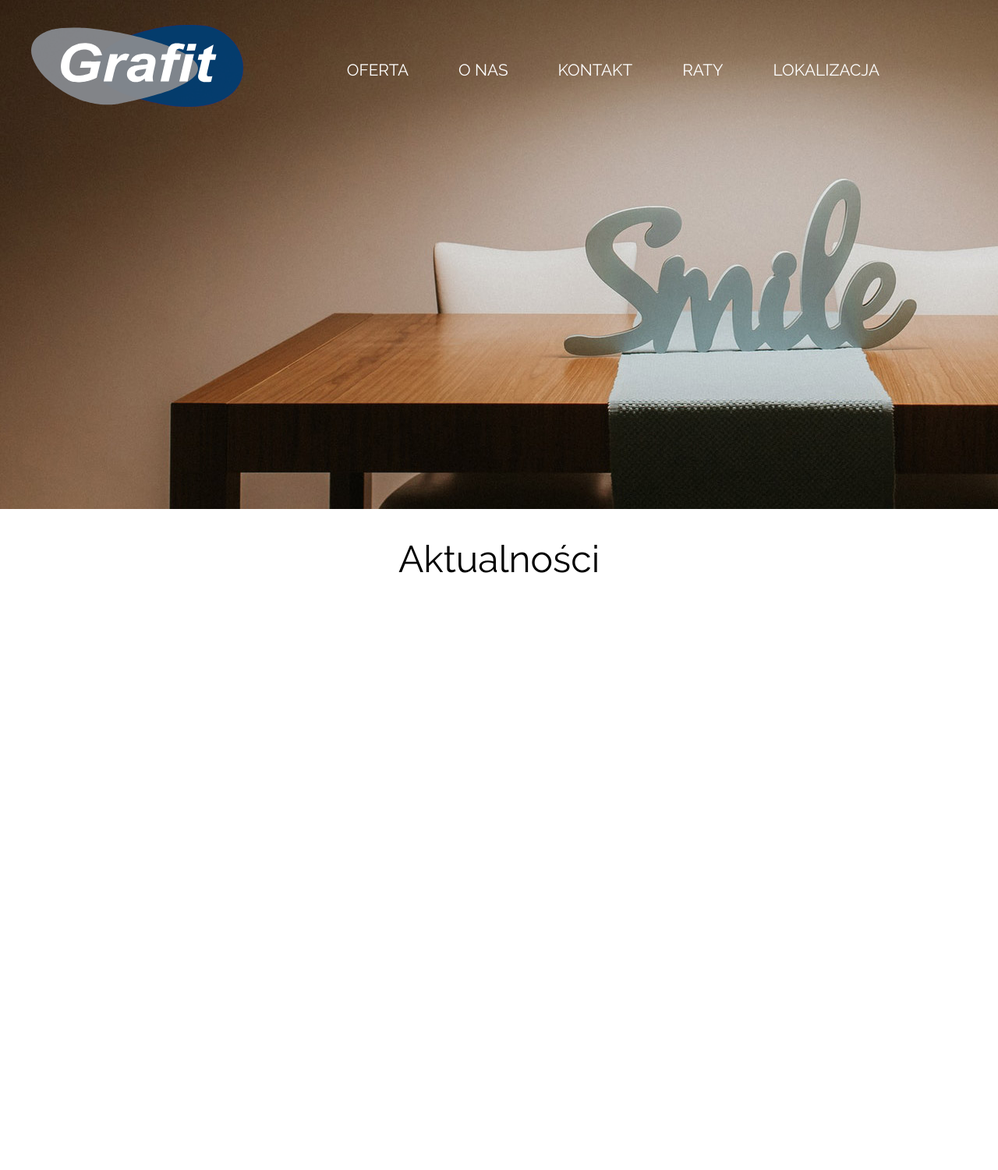
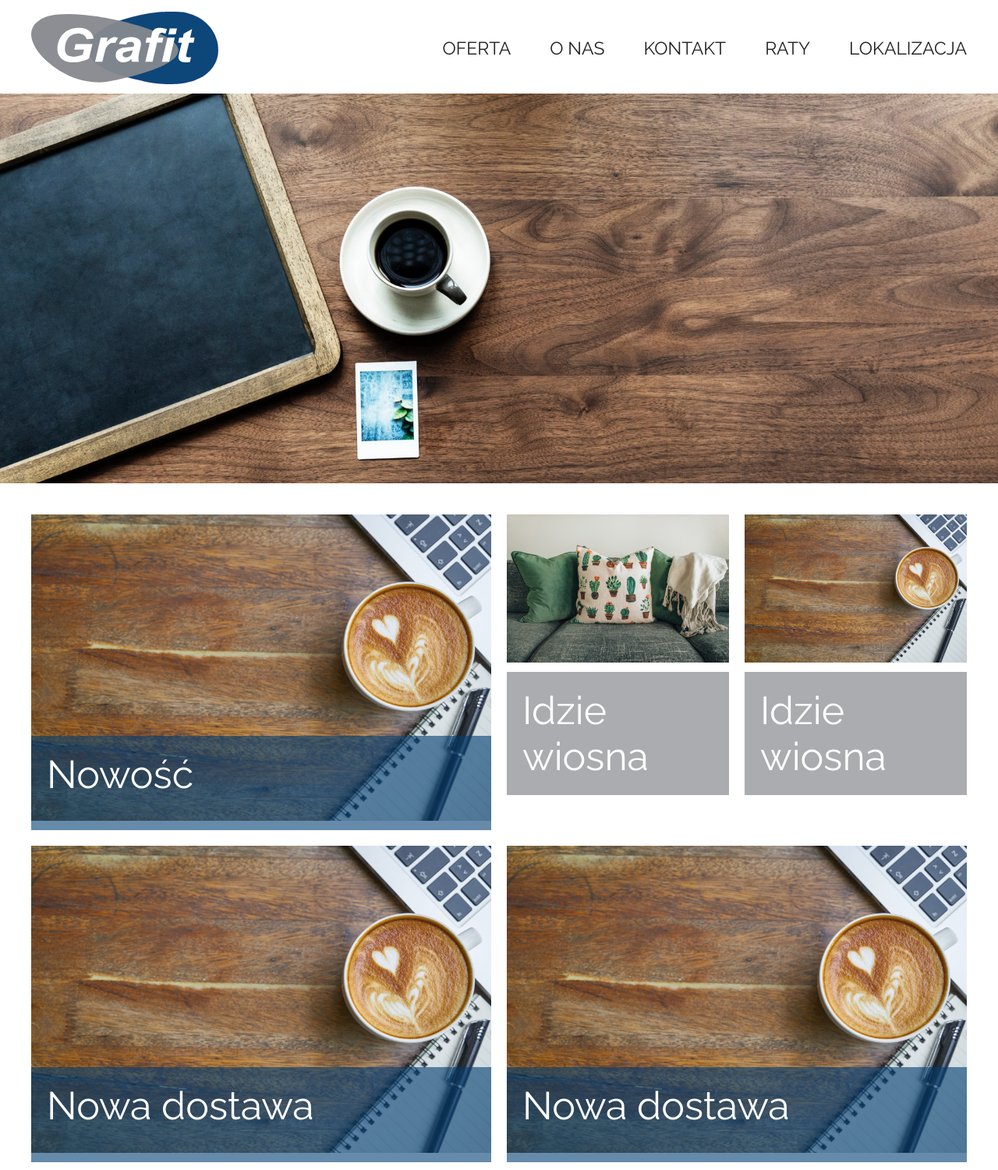
Before and after one commit to coloradomedia/grafit-wordpress, a PHP site: page / in a window 1280 px wide. Shown: the whole page at 78% size. Before the commit the page ends 735 px from the top, so only its background shows below. Run offline with PHP 8.4, Linux system fonts and the light colour scheme.

Commit message:
box grid

```diff
--- a/index.html
+++ b/index.html
@@ -1,13 +1,15 @@
 <!DOCTYPE html>
 <html lang="pl">
+
 <head>
     <meta charset="UTF-8">
     <meta name="viewport" content="width=device-width, initial-scale=1.0">
     <meta http-equiv="X-UA-Compatible" content="ie=edge">
     <title>Grafit Sklep Meblowy</title>
-    <link rel="stylesheet" href="styles/reset.css">
+    <!-- <link rel="stylesheet" href="styles/reset.css"> -->
     <link rel="stylesheet" href="styles/style.css">
 </head>
+
 <body>
     <header>
         <div class="logo">
@@ -24,6 +26,50 @@
         </nav>
     </header>
     <div class="background"></div>
-    <section class="news">Aktualności</section>
+    <section class="news">
+        <div class="box-1-container">
+            <div class="box-1">
+                <a href="#">
+                    <img src="img/background-beverage-breakfast-414645.jpg" alt="" class="img-box-1">
+                </a>
+                <div class="box-info">
+                    <p>Nowość</p>
+                </div>
+            </div>
+            <div class="box-2">
+                <img src="img/blanket-comfort-comfortable-1248583.jpg" alt="" class="img-box-2">
+                <div class="box-info-2">
+                    <p>Idzie wiosna</p>
+                </div>
+            </div>
+            <div class="box-2">
+                <a href="#">
+                    <img src="img/background-beverage-breakfast-414645.jpg" alt="" class="img-box-2">
+                </a>
+                <div class="box-info-2">
+                    <p>Idzie wiosna</p>
+                </div>
+            </div>
+        </div>
+        <div class="box-3-container">
+            <div class="box-3">
+                <a href="#">
+                    <img src="img/background-beverage-breakfast-414645.jpg" alt="" class="img-box-3">
+                </a>
+                <div class="box-info">
+                    <p>Nowa dostawa</p>
+                </div>
+            </div>
+            <div class="box-3">
+                <a href="#">
+                    <img src="img/background-beverage-breakfast-414645.jpg" alt="" class="img-box-3">
+                </a>
+                <div class="box-info">
+                    <p>Nowa dostawa</p>
+                </div>
+            </div>
+        </div>
+    </section>
 </body>
+
 </html>
--- a/styles/style.css
+++ b/styles/style.css
@@ -1,14 +1,34 @@
 @import url('https://fonts.googleapis.com/css?family=Raleway');
+
+html{
+    font-size: 10px;
+}
 
 body{
     position: relative;
     font-family: "Raleway";
-    /* display: flex; */
     font-size: 10px;
+    margin: 0;
+    padding: 0;
+    height: auto;
+}
+
+p{
+    padding: 0;
+    margin: 0;
+}
+ul{
+    list-style: none;
+    padding: 0;
+    margin: 0;
+}
+a{
+    text-decoration: none;
 }
 
 header{
     display: flex;
+    flex-direction: row;
     flex-wrap: wrap;
     width: 1200px;
     margin: 0 auto;
@@ -17,39 +37,121 @@ header{
 }
 
 .logo{
-    width: 17rem;
-    padding-top: 2rem;
+    width: 24rem;
+    padding-top: 1.5rem;
 }
 
 nav ul{
     display: flex;
     flex-wrap: wrap;
-    padding: 5rem;
+    padding-top: 4.8rem;
 }
 
 nav li a{
-    color: #fff;
+    color: rgba(0, 0, 0, 0.87);
     text-transform: uppercase;
-    font-size: 1.3rem;
+    font-size: 2.3rem;
     /* font-weight: bold; */
-    padding: 2rem;
+    padding-left: 5rem;
 }
 
 .background{
-    background-image: url("../img/smile.jpg");
+    background-image: url("../img/desk.jpg");
     background-repeat: no-repeat;
+    background-position: center;
+    background-size: cover;
     width: 100%;
-    height: 100vh;
+    height: 50rem;
     position: absolute;
-    top: 0;
+    top: 12rem;
     z-index: -99;
 }
 
 .news{
-    /* color: yellow; */
-    font-size: 3rem;
-    text-align: center;
+    font-size: 5rem;
     position: relative;
-    top: 32rem;
-    height: 30rem;;
+    top: 54rem;
+    width: 120rem;
+    /* min-height: 100rem; */
+    margin: 0 auto;
+    display: flex;
+    flex-wrap: wrap;
+    /* justify-content: space-around; */
+    color: #fff;
 }
+
+.box-1{
+    width: 59rem;
+    height: auto;
+    margin: 0 0 0 2rem;
+    position: relative;
+}
+.box-2{
+    width: 28.5rem;
+    height: auto;
+    margin: 0 0 0 2rem;
+    position: relative;
+}
+.box-3{
+    width: 59rem;
+    height: auto;
+    margin: 0 0 0 2rem;
+    position: relative;
+}
+.box-1-container{
+    display: flex;
+    margin: 1rem;
+    position: relative;
+    left: -3rem;
+}
+.box-3-container{
+    display: flex;
+    margin: 1rem;
+    position: relative;
+    left: -3rem;
+}
+
+.box-info{
+    position: absolute;
+    bottom: 0;
+    width: 100%;
+    height: 30%;
+    padding: 2rem;
+    background: rgba(1, 61, 113, 0.6);
+    box-sizing: border-box;
+}
+.box-info-2{
+    position: relative;
+    /* bottom: 0; */
+    width: 100%;
+    padding: 2rem;
+    background: rgba(134, 137, 142, 0.7);
+    box-sizing: border-box;
+}
+.box-info-3{
+    position: relative;
+    /* bottom: 0; */
+    width: 100%;
+    padding: 2rem;
+    background: rgba(134, 137, 142, 0.7);
+    box-sizing: border-box;
+}
+
+.img-box-1{
+    width: 100%;
+    height: auto;
+}
+.img-box-2{
+    width: 100%;
+    height: auto;
+}
+.img-box-3{
+    width: 100%;
+    height: auto;
+}
+
+/* .news a{
+    width: 100%;
+    border: solid 1px black;
+    box-sizing: border-box;
+} */
```
Also changed, not shown: img/desk.jpg (added).
